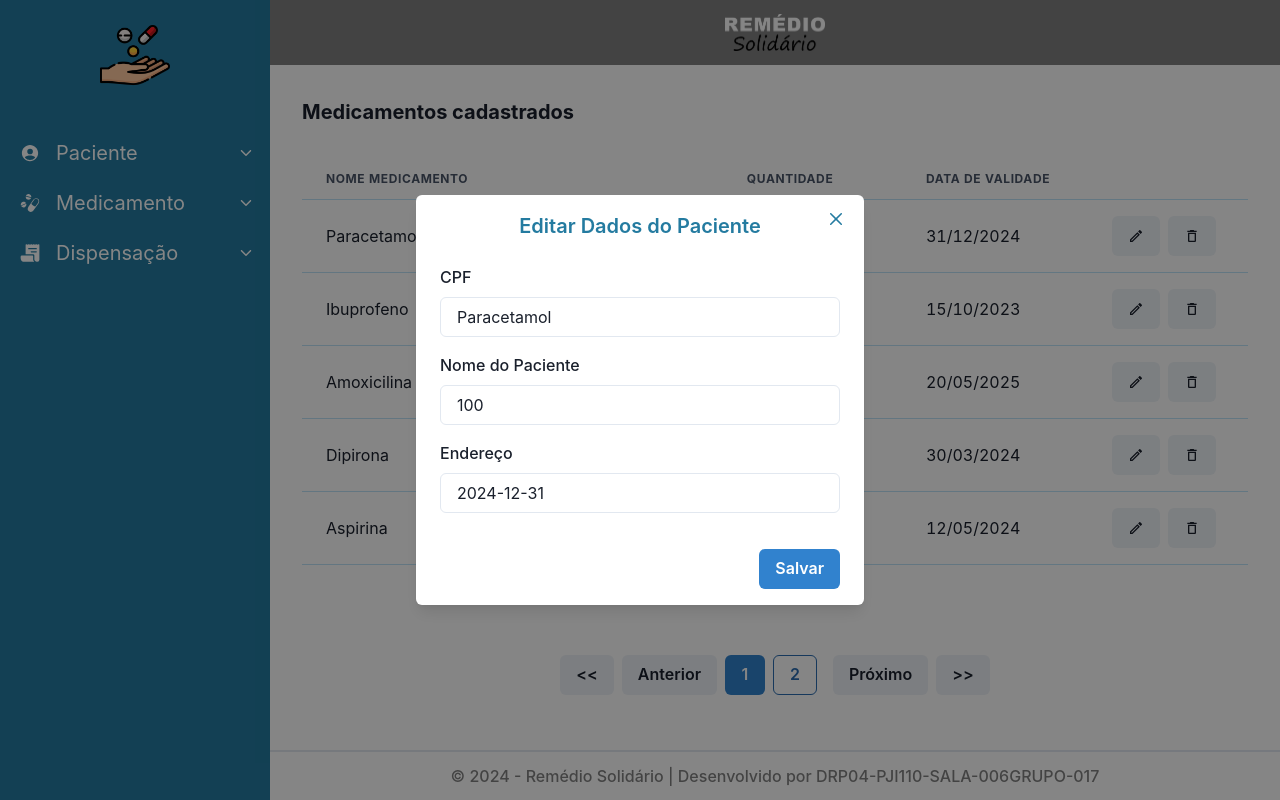
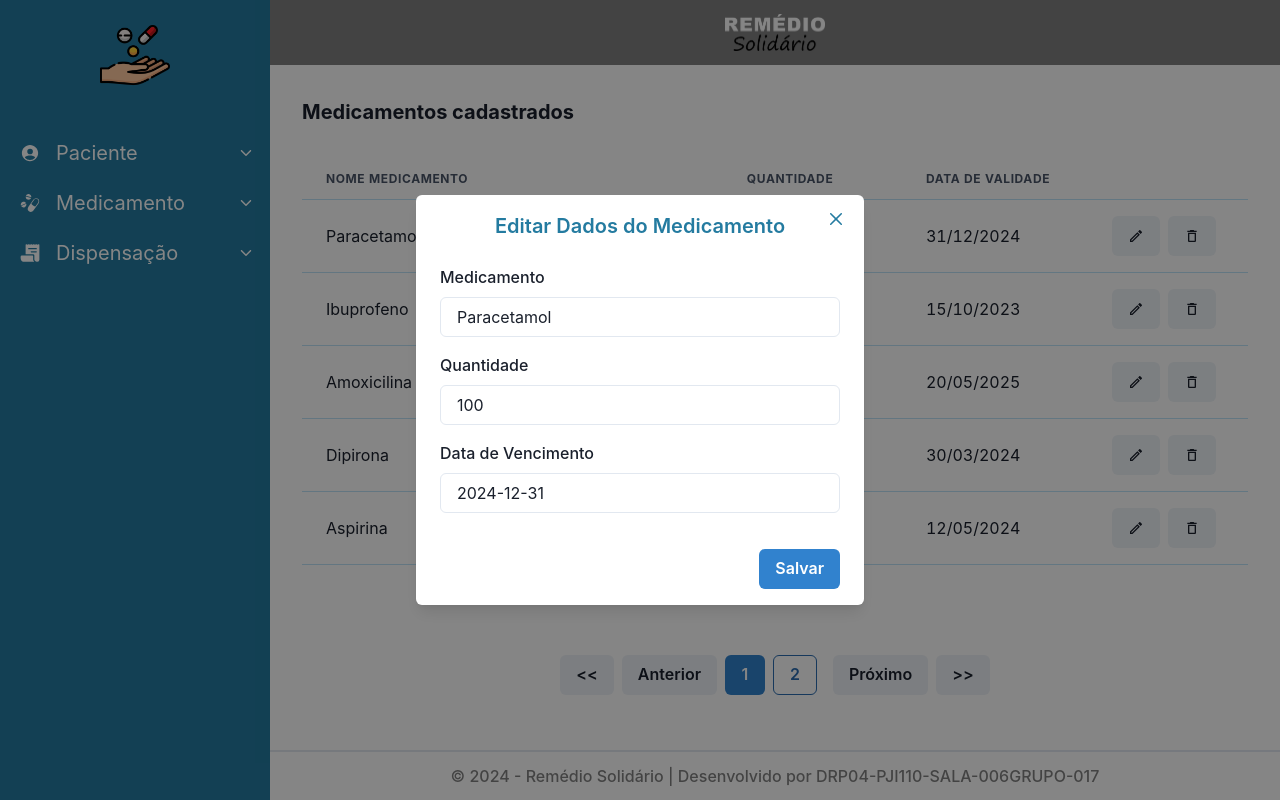
Before and after one commit to marianamoiolicapelari/remedio-solidario, a React (Vite) app: page /home/lista-medicamento in a window 1280 px wide. Both pictures are taken after a click on the button 1136 px from the left and 236 px from the top of the page. Built offline with nearby package versions, Linux system fonts and the light colour scheme; data requests are answered from the project's data file.

Commit message:
Ultimas alterações da tela de medicamentos cadastrados

```diff
--- a/data/db.json
+++ b/data/db.json
@@ -1,84 +1,90 @@
 {
   "paciente": [
     {
-      "id": 2,
+      "id": "2",
       "cpf": "123.789.456-70",
       "nome": "Joana da Silva Santos",
       "endereco": "Rua Padre Anchieta, 45 - Via Maria"
     },
     {
-      "id": 3,
+      "id": "3",
       "cpf": "587.412.412-54",
       "nome": "Laura Felix Rosa",
       "endereco": "Rua das Borboletas, 45 - Vila do Sol"
     },
     {
-      "id": 4,
+      "id": "4",
       "cpf": "444.555.888-77",
       "nome": "Jaqueline Horacio",
       "endereco": "Rua da Primavera, 41 - Bairro João de Barro"
     },
     {
-      "id": 5,
+      "id": "5",
       "cpf": "357.741.256-94",
       "nome": "Maria Madalena de Jesus",
       "endereco": "Rua Sol Nascente, 66 - Centro"
     },
     {
       "id": 0,
-      "cpf": "666.666.666-66",
-      "nome": "Dora Diana Catarina",
-      "endereco": "Rua Das Rosas, 33 - Vila Maria"
+      "cpf": "258.745.874-11",
+      "nome": "Maria Tereza de Oliveira",
+      "endereco": "Rua Treze de Maio, 45 - Centro"
     }
   ],
   "medicamento": [
     {
-      "id": 1,
+      "id": "1",
       "formula": "Paracetamol",
       "quantidade": 100,
       "vencimento": "2024-12-31"
     },
     {
-      "id": 2,
+      "id": "2",
       "formula": "Ibuprofeno",
       "quantidade": 50,
       "vencimento": "2023-10-15"
     },
     {
-      "id": 3,
+      "id": "3",
       "formula": "Amoxicilina",
       "quantidade": 75,
       "vencimento": "2025-05-20"
     },
     {
-      "id": 4,
+      "id": "4",
       "formula": "Dipirona",
       "quantidade": 50,
       "vencimento": "2024-03-30"
     },
     {
-      "id": 6,
+      "id": "6",
       "formula": "Aspirina ",
       "quantidade": 41,
       "vencimento": "2024-05-12"
     },
     {
-      "id": 7,
+      "id": "7",
       "formula": "Dipirona 1g",
       "quantidade": 20,
       "vencimento": "2024-04-06"
     },
     {
-      "id": 8,
+      "id": "8",
       "formula": "Ibuprofeno 200mg",
       "quantidade": 12,
       "vencimento": "2024-05-30"
     },
     {
-      "id": 0,
+      "id": "0",
       "formula": "Azitromicina",
       "quantidade": 30,
       "vencimento": "2024-06-28"
+    },
+    {
+      "id": 0,
+      "formula": "Fluoxetina",
+      "quantidade": 40,
+      "vencimento": "2024-07-17"
     }
   ],
   "prescricao": [
@@ -105,6 +111,48 @@
           "vencimento": "2024-03-30"
         }
       ]
+    },
+    {
+      "id": "8c00",
+      "data": "2024-05-05",
+      "paciente": {
+        "id": 5,
+        "cpf": "357.741.256-94",
+        "nome": "Maria Madalena de Jesus",
+        "endereco": "Rua Sol Nascente, 66 - Centro"
+      },
+      "medicamentos": [
+        {
+          "id": 6,
+          "formula": "Aspirina ",
+          "quantidade": 12,
+          "vencimento": "2024-05-12"
+        }
+      ]
+    },
+    {
+      "id": "9f88",
+      "data": "2024-05-05",
+      "paciente": {
+        "id": 3,
+        "cpf": "587.412.412-54",
+        "nome": "Laura Felix Rosa",
+        "endereco": "Rua das Borboletas, 45 - Vila do Sol"
+      },
+      "medicamentos": [
+        {
+          "id": 3,
+          "formula": "Amoxicilina",
+          "quantidade": 14,
+          "vencimento": "2025-05-20"
+        },
+        {
+          "id": 4,
+          "formula": "Dipirona",
+          "quantidade": 24,
+          "vencimento": "2024-03-30"
+        }
+      ]
     }
   ]
 }
--- a/src/pages/MedicamentRegistration/index.tsx
+++ b/src/pages/MedicamentRegistration/index.tsx
@@ -145,20 +145,20 @@ const MedicamentRegistration = () => {
       <BaseModal
         isOpen={isEditModalOpen}
         onClose={handleModalClose}
-        modalHeaderText="Editar Dados do Paciente"
+        modalHeaderText="Editar Dados do Medicamento"
         modalFooter={<Button type="submit" colorScheme="blue" mt={3} onClick={handleSubmit}>Salvar</Button>}
       >
         <Box as="form" >
           <FormControl>
-            <FormLabel>CPF</FormLabel>
+            <FormLabel>Medicamento</FormLabel>
             <Input type="text" name="formula" value={editedMedicament?.formula} onChange={handleInputChange} />
           </FormControl>
           <FormControl>
-            <FormLabel mt={4}>Nome do Paciente</FormLabel>
+            <FormLabel mt={4}>Quantidade</FormLabel>
             <Input type="text" name="quantidade" value={editedMedicament?.quantidade} onChange={handleInputChange} />
           </FormControl>
           <FormControl>
-            <FormLabel mt={4}>Endereço</FormLabel>
+            <FormLabel mt={4}>Data de Vencimento</FormLabel>
             <Input type="text" name="vencimento" value={editedMedicament?.vencimento} onChange={handleInputChange} />
           </FormControl>
         </Box>
```
